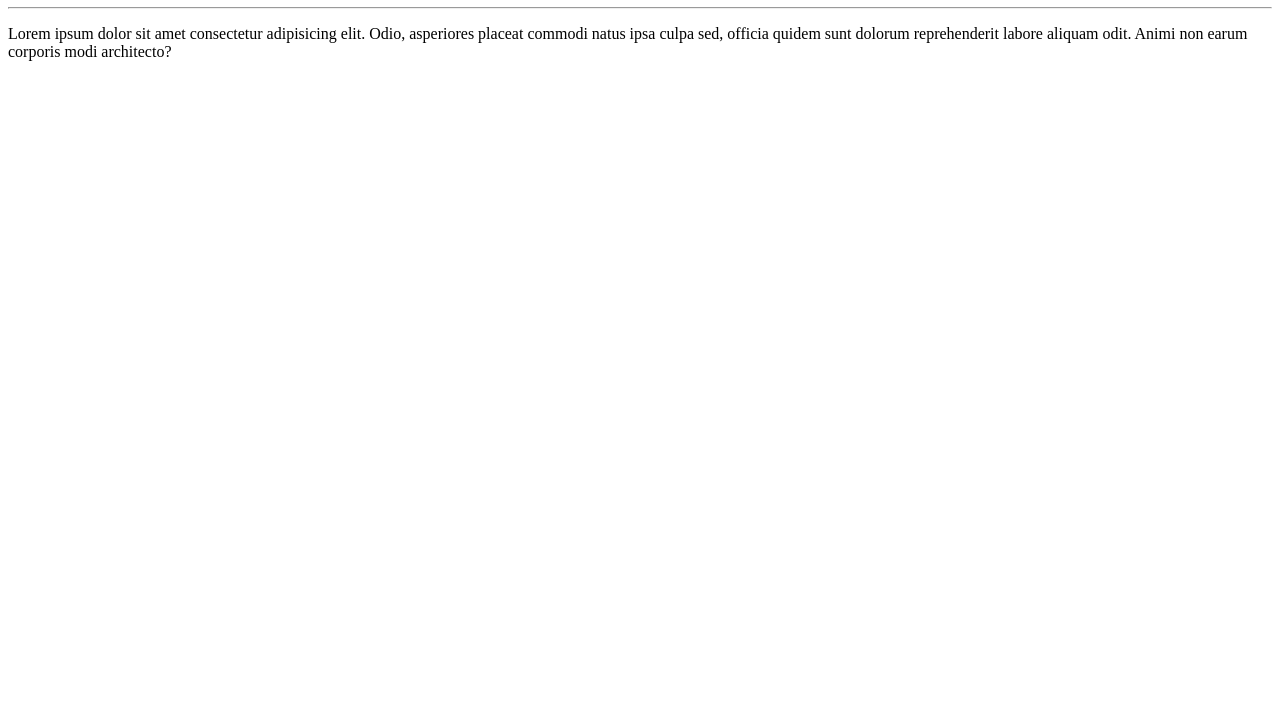
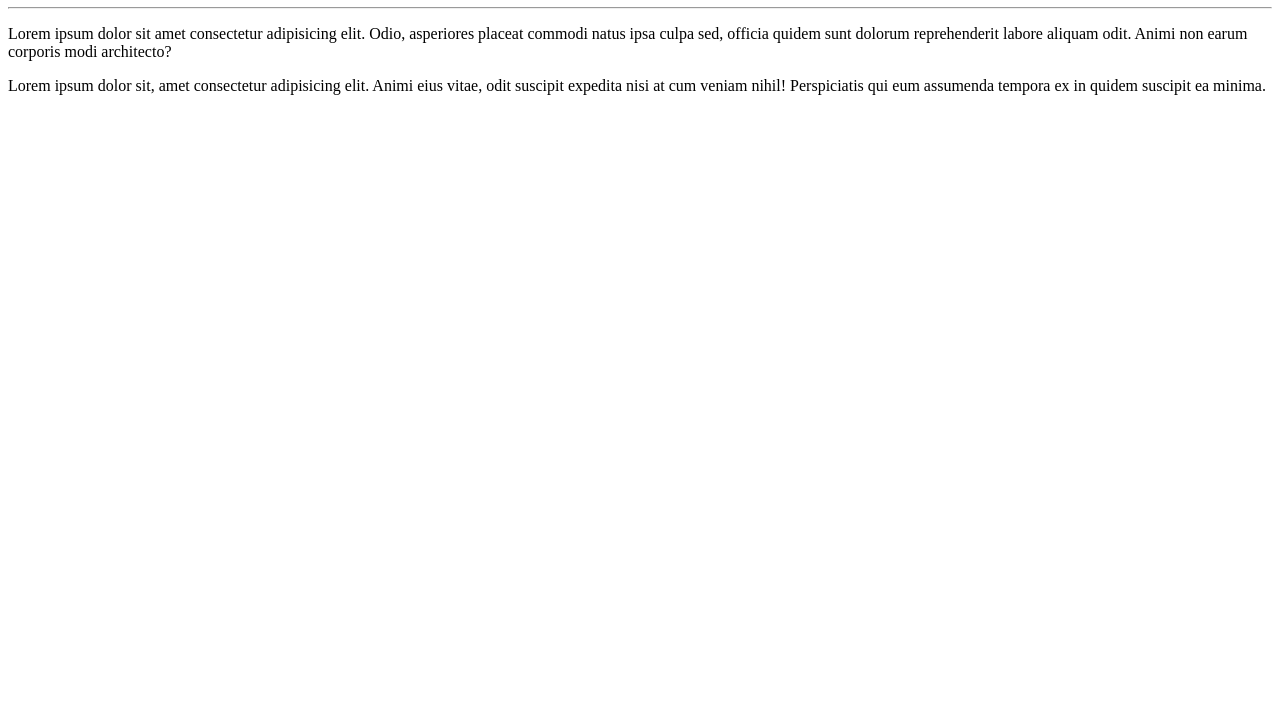
Before and after one commit to Paulo4152/Projeto-GitHub, a plain HTML site: page Site/index.html in a window 1280 px wide. Shown: the part 73-800 px from the top of the page. Drawn offline with Linux system fonts and the light colour scheme.

Commit message:
adicionei um parágrafo

```diff
--- a/Site/index.html
+++ b/Site/index.html
@@ -10,5 +10,6 @@
     <h1>Projeto</h1>
     <hr>
     <p>Lorem ipsum dolor sit amet consectetur adipisicing elit. Odio, asperiores placeat commodi natus ipsa culpa sed, officia quidem sunt dolorum reprehenderit labore aliquam odit. Animi non earum corporis modi architecto?</p>
+    <p>Lorem ipsum dolor sit, amet consectetur adipisicing elit. Animi eius vitae, odit suscipit expedita nisi at cum veniam nihil! Perspiciatis qui eum assumenda tempora ex in quidem suscipit ea minima.</p>
 </body>
 </html>
```
